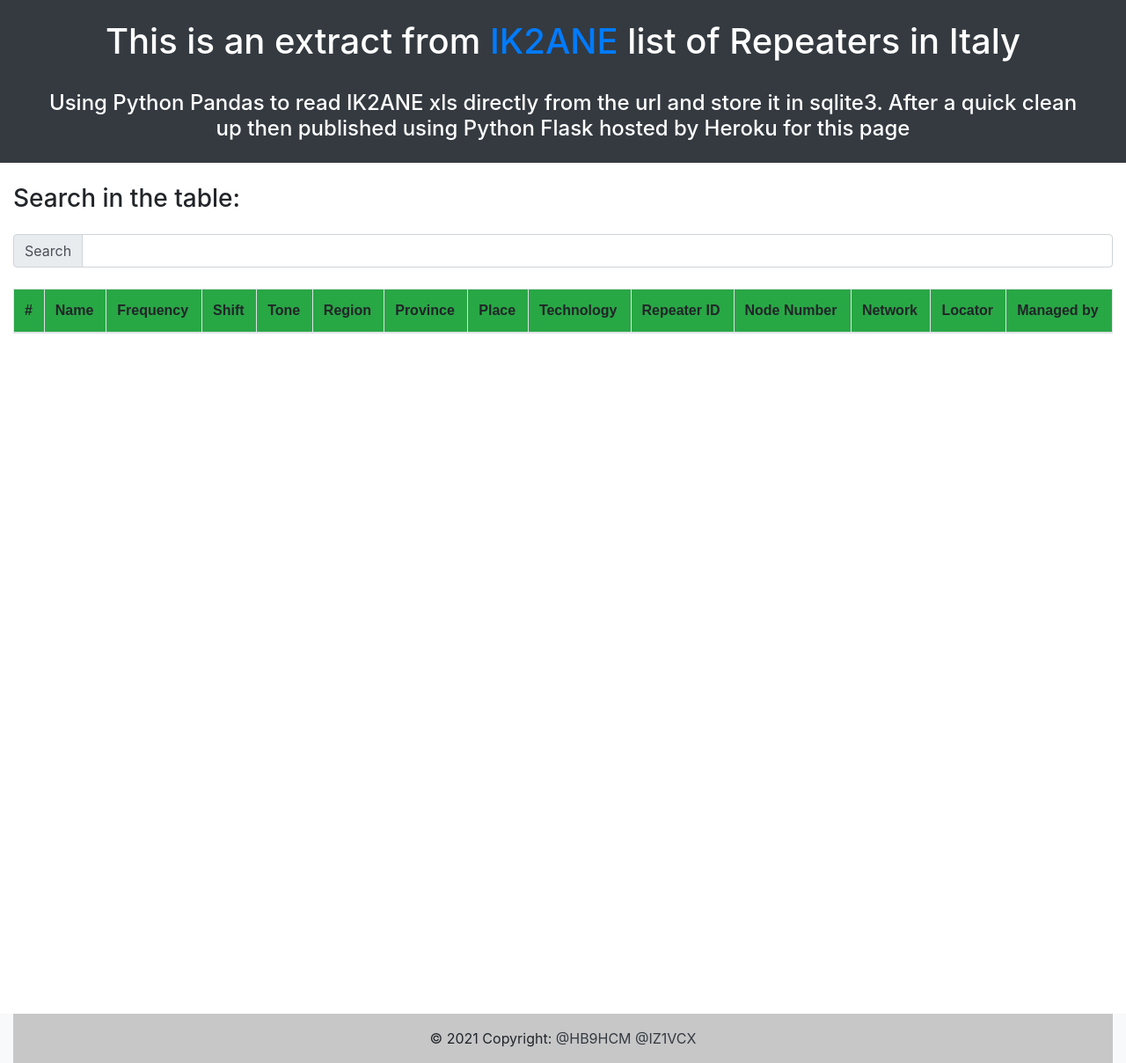
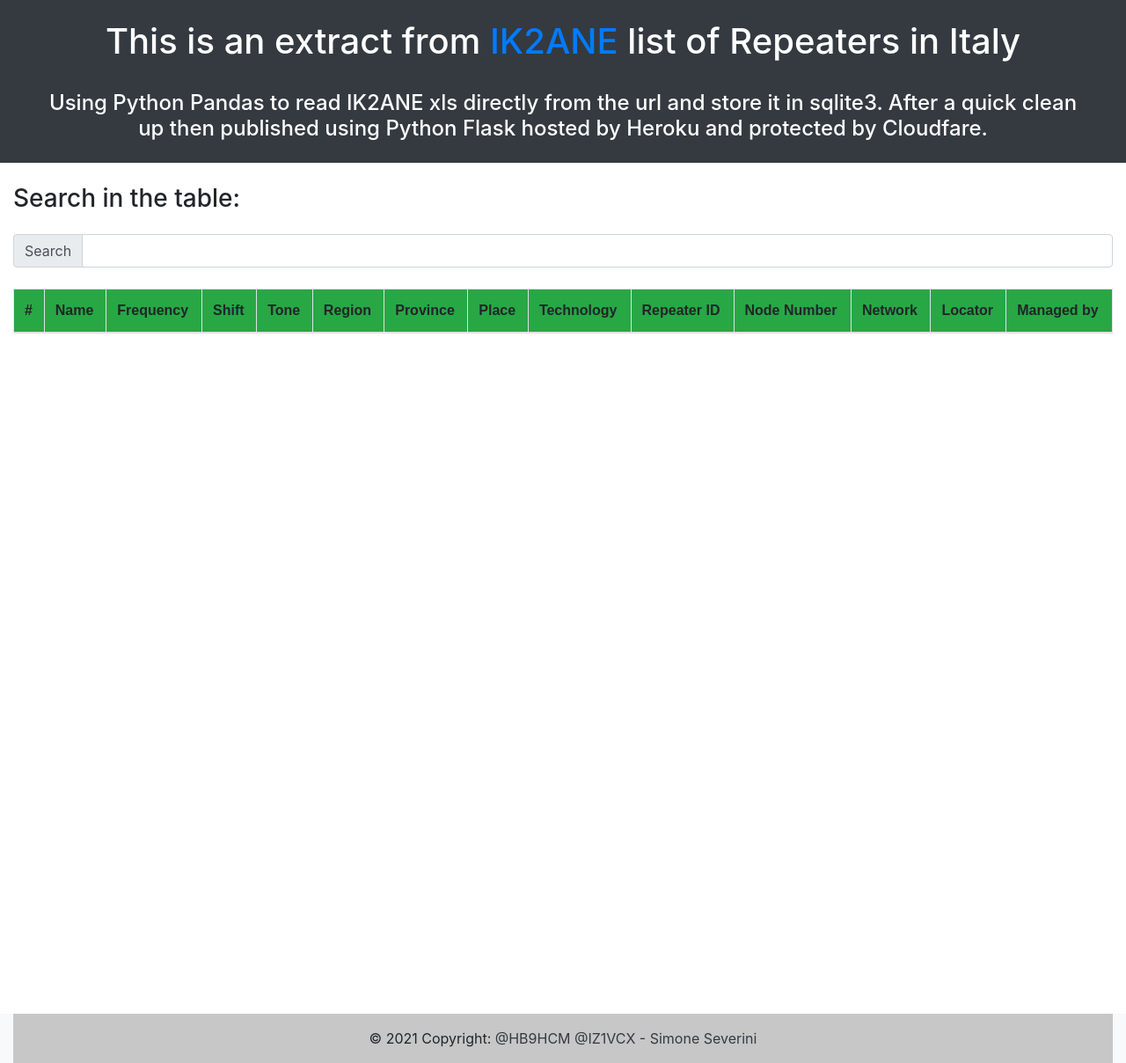
Before and after one commit to simseve/repeaters, a Flask app: template templates/index.html in a window 1280 px wide. Shown: the part 25-1233 px from the top of the page at 88% size. Run offline with Flask 2, Linux system fonts and the light colour scheme; the template is opened without the code that fills it, so the values that code supplies are empty; some libraries are stand-ins or nearby versions.

Commit message:
some text

```diff
--- a/templates/index.html
+++ b/templates/index.html
@@ -58,7 +58,7 @@
       <h4 class="p-4">
         Using Python Pandas to read IK2ANE xls directly from the url and store
         it in sqlite3. After a quick clean up then published using Python Flask
-        hosted by Heroku for this page
+        hosted by Heroku and protected by Cloudfare.
       </h4>
     </div>
     <div class="container col mt-4">
@@ -122,7 +122,7 @@
           style="background-color: rgba(0, 0, 0, 0.2)"
         >
           © 2021 Copyright:
-          <a class="text-dark">@HB9HCM @IZ1VCX</a>
+          <a class="text-dark">@HB9HCM @IZ1VCX - Simone Severini</a>
         </div>
         <!-- Copyright -->
       </div>
```
